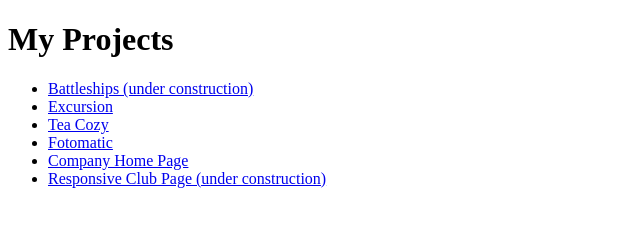
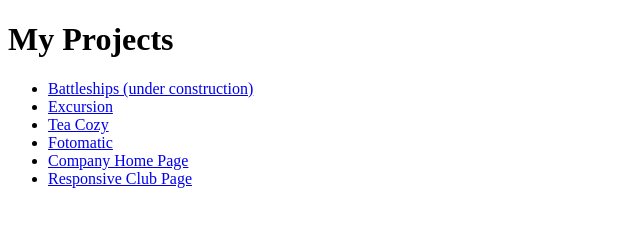
Before and after one commit to ddwildin/ddwildin.github.io, a plain HTML site: page index.html in a window 1280 px wide. Shown: the whole page, without its empty margins (0-640 px from the left). Drawn offline with Linux system fonts and the light colour scheme.

Commit message:
Update main index

```diff
--- a/index.html
+++ b/index.html
@@ -11,7 +11,7 @@
             <li><a href="./teacozy/index.html">Tea Cozy</a></li>
             <li><a href="./fotomatic/index.html">Fotomatic</a></li>
             <li><a href="./companyHomePage/index.html">Company Home Page</a></li>
-            <li><a href="./responsiveclub/index.html">Responsive Club Page (under construction)</a></li>
+            <li><a href="./responsiveclub/index.html">Responsive Club Page</a></li>
         </ul>
     </body>
 </html>
```
